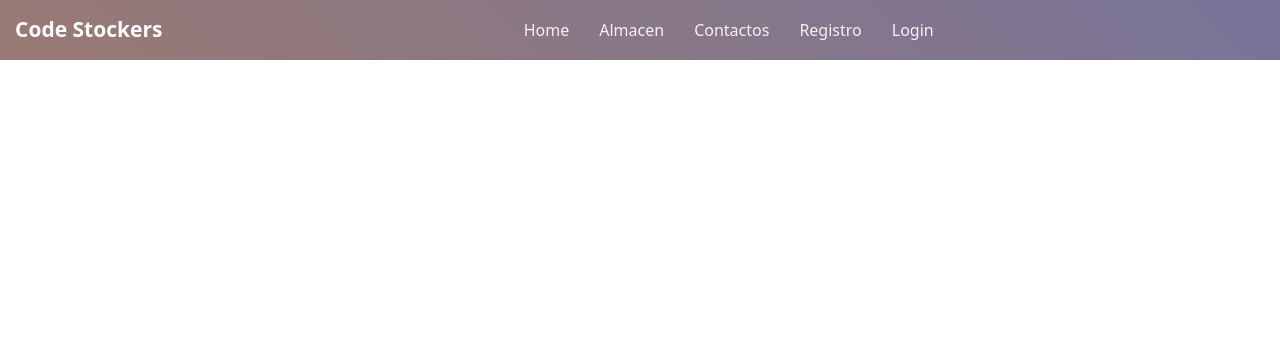
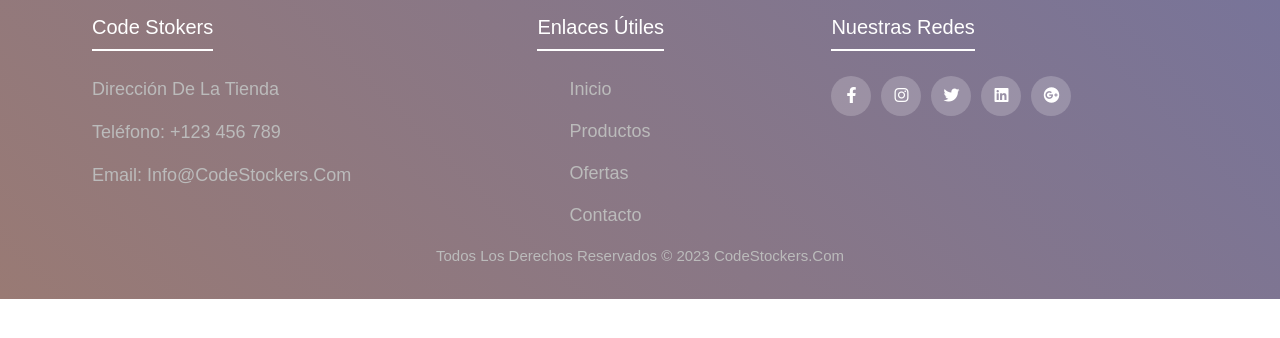
Before and after one commit to leandrogarcia1/trabajoFinal-grupo5, a React (Vite) app: page / in a window 1280 px wide. Shown: the top 338 px of the page. Built offline with nearby package versions, Linux system fonts and the light colour scheme.

Commit message:
footer terminado

```diff
--- a/index.html
+++ b/index.html
@@ -4,6 +4,7 @@
     <meta charset="UTF-8" />
     <link rel="icon" type="image/svg+xml" href="/vite.svg" />
     <link href="https://cdn.jsdelivr.net/npm/bootstrap@5.3.1/dist/css/bootstrap.min.css" rel="stylesheet" integrity="sha384-4bw+/aepP/YC94hEpVNVgiZdgIC5+VKNBQNGCHeKRQN+PtmoHDEXuppvnDJzQIu9" crossorigin="anonymous">
+    <link rel="stylesheet" href="https://cdnjs.cloudflare.com/ajax/libs/font-awesome/6.4.0/css/all.min.css" integrity="sha512-iecdLmaskl7CVkqkXNQ/ZH/XLlvWZOJyj7Yy7tcenmpD1ypASozpmT/E0iPtmFIB46ZmdtAc9eNBvH0H/ZpiBw==" crossorigin="anonymous" referrerpolicy="no-referrer" />
     <meta name="viewport" content="width=device-width, initial-scale=1.0" />
     <title>Vite + React</title>
   </head>
--- a/src/App.jsx
+++ b/src/App.jsx
@@ -1,10 +1,13 @@
 import './App.css'
-import Header from './assets/componentes/header/Header'
+import Footer from './assets/componentes/footer/Footer'
+//import Header from './assets/componentes/header/Header'
+
+
 function App() {
 
   return (
     <>
-  <Header />
+ <Footer />
     </>
   )
 }
--- a/src/assets/componentes/footer/Footer.jsx
+++ b/src/assets/componentes/footer/Footer.jsx
@@ -3,25 +3,41 @@ import './styleFooter.css'
 const Footer = () => {
     return (
         <footer className="footer">
-        <div className="footer-content">
+        <div className="container">
+          <div className="footer-row">
             <div className="footer-section">
-            <h3>Nuestra Tienda</h3>
+              <h3>Code Stokers</h3>
               <p>Dirección de la tienda</p>
               <p>Teléfono: +123 456 789</p>
               <p>Email: info@CodeStockers.com</p>
             </div>
-          <div className="footer-section">
+            <div className="footer-links">
               <h3>Enlaces útiles</h3>
               <ul>
-              <li><a href="/">Inicio</a></li>
-              <li><a href="/productos">Productos</a></li>
-              <li><a href="/ofertas">Ofertas</a></li>
-              <li><a href="/contacto">Contacto</a></li>
+                <li>
+                  <a href="/">Inicio</a>
+                </li>
+                <li>
+                  <a href="/productos">Productos</a>
+                </li>
+                <li>
+                  <a href="/ofertas">Ofertas</a>
+                </li>
+                <li>
+                  <a href="/contacto">Contacto</a>
+                </li>
               </ul>
             </div>
-          <div className="footer-section">
-            <h3>Síguenos en redes sociales</h3>
-            {/* Agrega aquí los enlaces a tus redes sociales */}
+            <div className="footer-links">
+              <h3>Nuestras Redes</h3>
+              <div className="social-link">
+                  <a href=""><i className="fab fa-facebook-f"></i></a>
+                  <a href=""><i className="fab fa-instagram"></i></a>
+                  <a href=""><i className="fab fa-twitter"></i></a>
+                  <a href=""><i className="fab fa-linkedin"></i></a>
+                  <a href=""><i className="fab fa-google-plus"></i></a>
+              </div>
+            </div>
           </div>
         </div>
         <div className="footer-bottom">
--- a/src/assets/componentes/footer/styleFooter.css
+++ b/src/assets/componentes/footer/styleFooter.css
@@ -1,50 +1,112 @@
-.footer {
-    background: linear-gradient(45deg, #997a74, #787499);
-    color: #fff;
+* {
     margin: 0;
-    margin-top: auto;
     padding: 0;
-    text-align: center;
+    box-sizing: border-box;
+    list-style: none;
   }
 
-  .footer-content {
-    display: flex;
-    justify-content: space-between;
+  body {
+    font-family: sans-serif;
+    text-transform: capitalize;
+  }
+
+  .container {
     max-width: 1200px;
     margin: 0 auto;
   }
 
-  .footer-section {
-    flex: 1;
-    padding: 0 20px;
+  .footer {
+    background: linear-gradient(45deg, #997a74, #787499);
+    padding: 15px 0;
   }
 
-  .footer h3 {
-    font-size: 1.5rem;
-    margin-bottom: 20px;
+  .footer-row {
+    display: flex;
+    flex-wrap: wrap;
   }
 
-  .footer p {
-    margin: 0;
+  .footer-links {
+    width: 25%;
+    padding: 0 15px;
   }
 
-  .footer ul {
-    list-style: none;
-    padding: 0;
+  .footer-section {
+      width: 40%;
+      padding: 0 40px;
+    }
+
+  .footer-links h3 {
+    font-size: 20px;
+    color: #ffffff;
+    margin-bottom: 25px;
+    font-weight: 500;
+    border-bottom: 2px solid #ffffff;
+    padding-bottom: 10px;
+    display: inline-block;
+  }
+  .footer-section h3 {
+    font-size: 20px;
+    color: #ffffff;
+    margin-bottom: 25px;
+    font-weight: 500;
+    border-bottom: 2px solid #ffffff;
+    padding-bottom: 10px;
+    display: inline-block;
   }
 
-  .footer ul li {
-    margin-bottom: 10px;
+  .footer-section p {
+      font-size: 18px;
+      color: #bbbbbb;
+      display: block;
   }
 
-  .footer ul li a {
-    color: #fff;
+  .footer-links ul li a {
+    font-size: 18px;
     text-decoration: none;
+    color: #bbbbbb;
+    display: block;
+    margin-bottom: 15px;
+    transition: all 0.3s ease;
+  }
+
+  .footer-links ul li a:hover {
+    color: #ffffff;
+    padding-left: 15px;
+  }
+
+  .social-link a {
+      display: inline-block;
+      min-height: 40px;
+      width: 40px;
+      background-color: rgba(255, 255, 255, 0.2);
+      margin: 0 10px 10px 0;
+      text-align: center;
+      line-height: 40px;
+      border-radius: 50%;
+      color: #ffffff;
+      transition: all .5s ease;
+  }
+
+  .social-link a:hover {
+     background-color: #00c3ff;
   }
 
   .footer-bottom {
-    margin-top: 20px;
-    background: linear-gradient(45deg, #997a74, #787499);
-    /*background-color: #222;*/
-    padding: 10px 0;
+      font-size: 15px;
+      color: #bbbbbb;
+      text-align: center;
+    }
+
+  @media(max-width:991px) {
+      .footer-links {
+          text-align: center;
+      }
+      .footer-links {
+          width: 100%;
+          margin-bottom: 30px;
+      }
+      .footer-section {
+          width: 100%;
+          margin-bottom: 30px;
+      }
   }
```
Lines whose indentation alone changed are shown as unchanged.
